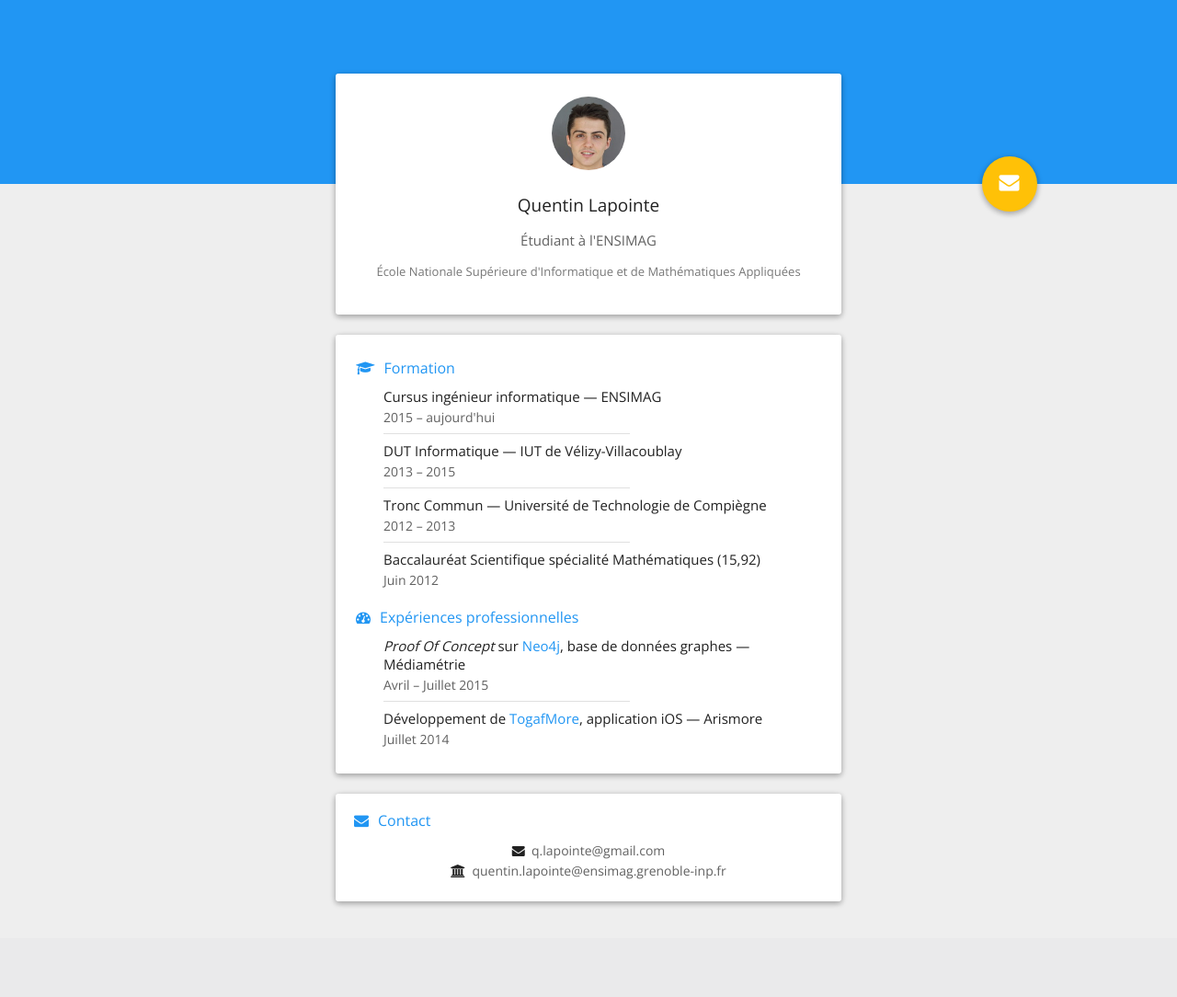
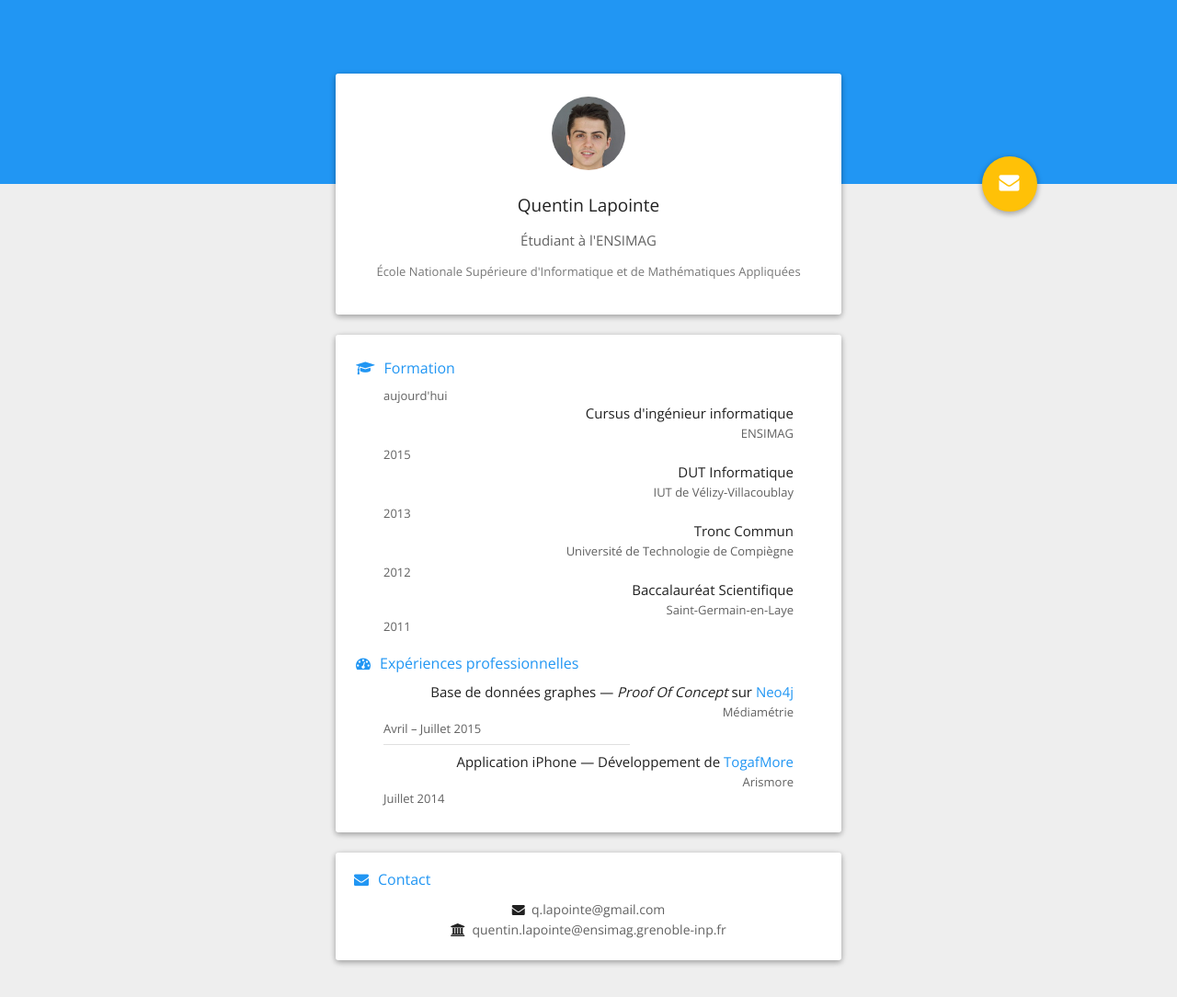
Before and after one commit to KeNt178/resume, a PHP site: page / in a window 1280 px wide. Shown: the whole page at 92% size. Before the commit the page ends 985 px from the top, so only its background shows below. Run offline with PHP 8.4, Linux system fonts and the light colour scheme.

Commit message:
Chronologie

```diff
--- a/css/style.css
+++ b/css/style.css
@@ -98,10 +98,16 @@ a:hover{
 	color:#212121;
 	font-size:15px;
 	margin-bottom:3px;
+	text-align: right;
+}
+#about_card .element .place{
+	color:#616161;
+	font-size:13px;
+	text-align: right;
 }
 #about_card .element .info{
 	color:#616161;
-	font-size:14px;
+	font-size:13px;
 }
 hr{
 	width:60%;
--- a/index.html
+++ b/index.html
@@ -35,23 +35,25 @@
 		<div class="title"><i class="fa fa-graduation-cap"></i>Formation</div>
 		<div class="content">
 			<section class="element">
-				<div class="name">Cursus ingénieur informatique — ENSIMAG</div>
-				<div class="info">2015 – aujourd'hui</div>
+				<div class="info">aujourd'hui</div>
+				<div class="name">Cursus d'ingénieur informatique</div>
+				<div class="place">ENSIMAG</div>
 			</section>
-			<hr align="left"/>
 			<section class="element">
-				<div class="name">DUT Informatique — IUT de Vélizy-Villacoublay</div>
-				<div class="info">2013 – 2015</div>
+				<div class="info">2015</div>
+				<div class="name">DUT Informatique</div>
+				<div class="place">IUT de Vélizy-Villacoublay</div>
 			</section>
-			<hr align="left"/>
 			<section class="element">
-				<div class="name">Tronc Commun — Université de Technologie de Compiègne</div>
-				<div class="info">2012 – 2013</div>
+				<div class="info">2013</div>
+				<div class="name">Tronc Commun</div>
+				<div class="place">Université de Technologie de Compiègne</div>
 			</section>
-			<hr align="left"/>
 			<section class="element">
-				<div class="name">Baccalauréat Scientifique spécialité Mathématiques (15,92)</div>
-				<div class="info">Juin 2012</div>
+				<div class="info">2012</div>
+				<div class="name">Baccalauréat Scientifique</div>
+				<div class="place">Saint-Germain-en-Laye</div>
+				<div class="info">2011</div>
 			</section>
 			<!-- You can add more education details! -->
 		</div>
@@ -60,12 +62,14 @@
 		<div class="title"><i class="fa fa-tachometer"></i>Expériences professionnelles</div>
 		<div class="content">
 			<section class="element">
-						<div class="name"><i>Proof Of Concept</i> sur <a href="http://neo4j.com/">Neo4j</a>, base de données graphes — Médiamétrie</div>
+						<div class="name">Base de données graphes — <i>Proof Of Concept</i> sur <a href="http://neo4j.com/">Neo4j</a></div>
+						<div class="place">Médiamétrie</div>
 						<div class="info">Avril – Juillet 2015</div>
 			</section>
 			<hr align="left"/>
 			<section class="element">
-					<div class="name">Développement de <a href="https://itunes.apple.com/fr/app/togafmore/id581774033">TogafMore</a>, application iOS — Arismore</div>
+					<div class="name">Application iPhone — Développement de <a href="https://itunes.apple.com/fr/app/togafmore/id581774033">TogafMore</a></div>
+					<div class="place">Arismore</div>
 					<div class="info">Juillet 2014</div>
 			</section>
 			<!-- You can add more experiences! -->
```
